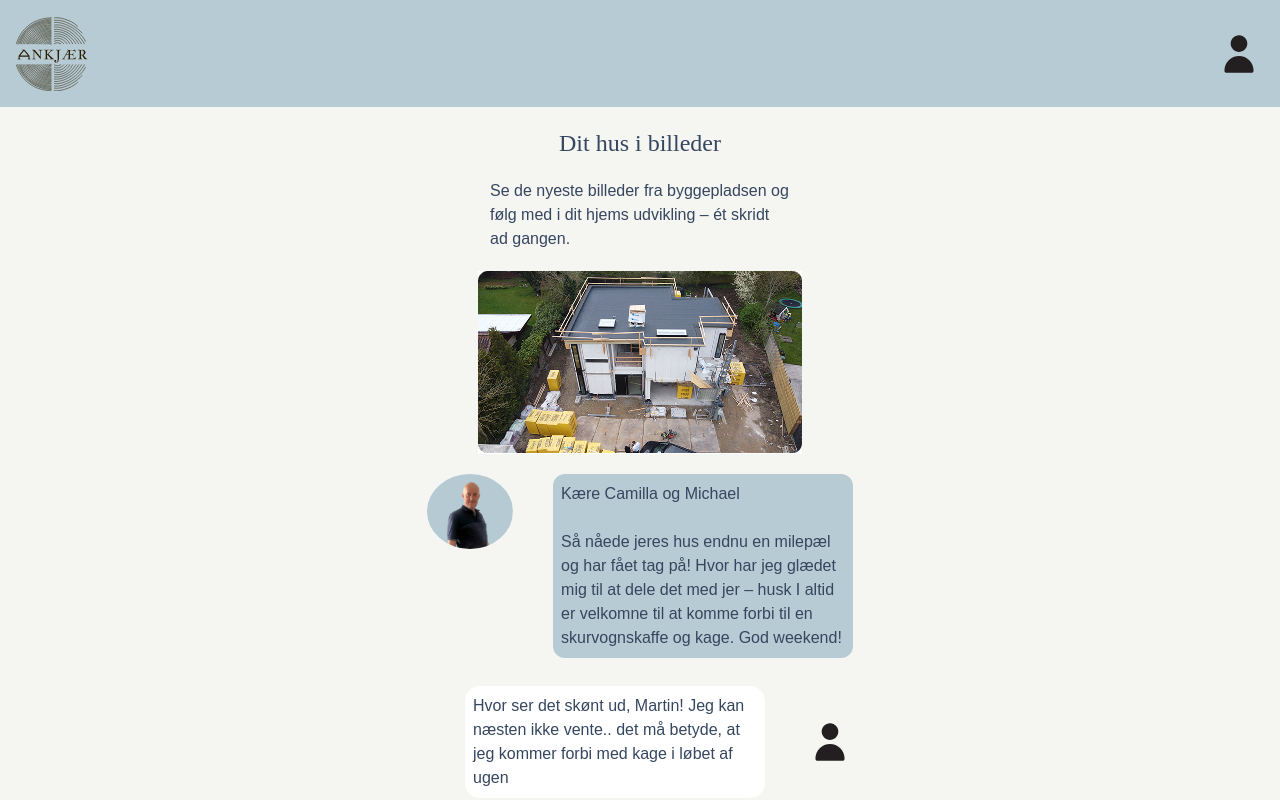
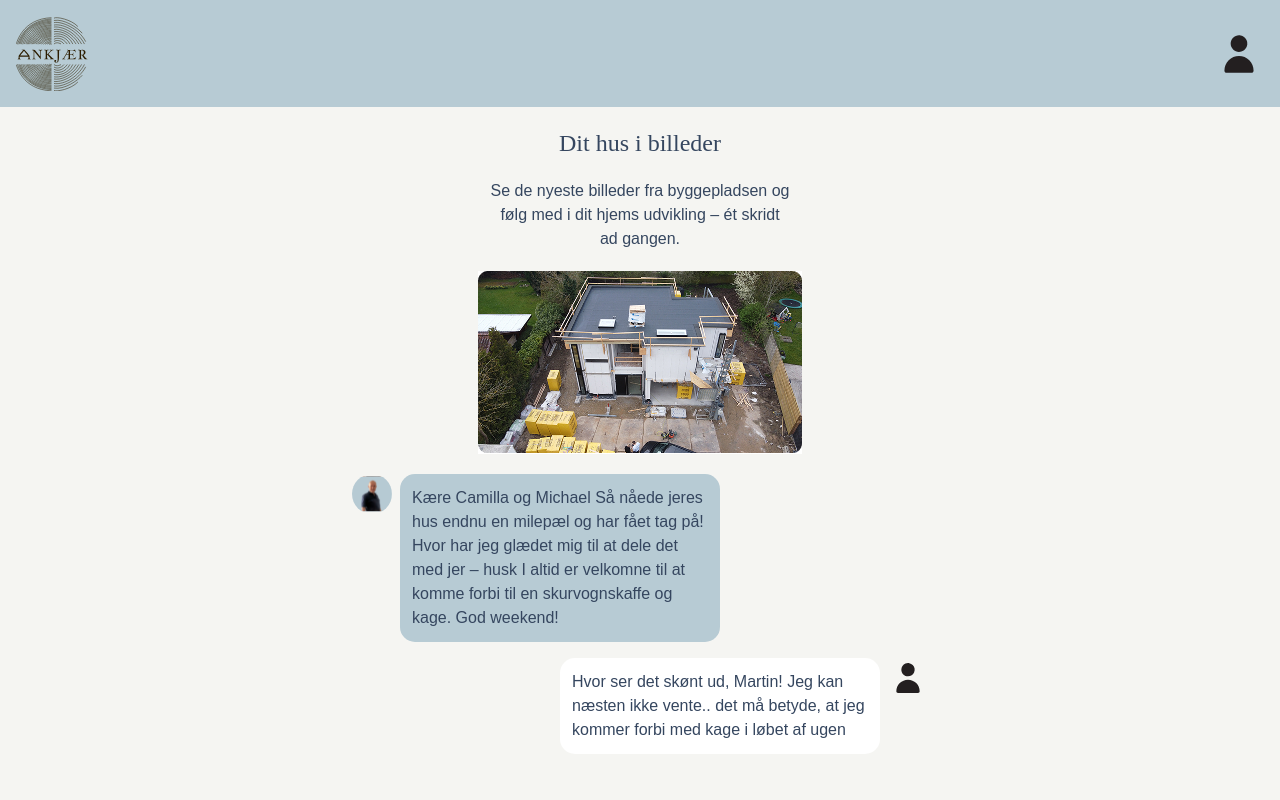
Before and after one commit to AlberteViendahl/forket-ate, a Next.js app: page /Chat in a window 1280 px wide. Shown: the top 800 px of the page. Built offline with nearby package versions, Linux system fonts and the light colour scheme; a web font is replaced by a local one.

Commit message:
autosvar

```diff
--- a/src/components/Samtale.jsx
+++ b/src/components/Samtale.jsx
@@ -1,6 +1,39 @@
 "use client";
 import { useState } from "react";
 import Link from "next/link";
+
+// Genanvendelig beskedkomponent
+const Message = ({ sender, text }) => (
+  <div
+    className={`flex w-full items-start max-w-xl mx-auto ${
+      sender === "user" ? "justify-end" : "justify-start"
+    } mb-4`}
+  >
+    {sender === "martin" && (
+      <img
+        src="/img/martin.svg"
+        alt="Martin"
+        className="w-10 h-10 rounded-full mr-2"
+      />
+    )}
+    <div
+      className={`p-3 rounded-[15px] max-w-xs w-fit ${
+        sender === "user"
+          ? "bg-white text-darkblue mr-2"
+          : "bg-lightblue text-darkblue"
+      }`}
+    >
+      {text}
+    </div>
+    {sender === "user" && (
+      <img
+        src="/img/person.svg"
+        alt="Bruger"
+        className="w-10 h-10 rounded-full"
+      />
+    )}
+  </div>
+);
 
 const Samtale = () => {
   const [messages, setMessages] = useState([]);
@@ -14,13 +47,20 @@ const Samtale = () => {
 
     if (!messageText.trim()) return;
 
-    const newMessage = {
+    const userMessage = {
       id: messageId,
       text: messageText,
+      sender: "user",
     };
 
-    setMessages((prev) => [...prev, newMessage]);
-    setMessageId((prev) => prev + 1);
+    const martinReply = {
+      id: messageId + 1,
+      text: "Autosvar: Tusind tak for beskeden – jeg vender tilbage, så snart jeg kan. /Martin",
+      sender: "martin",
+    };
+
+    setMessages((prev) => [...prev, userMessage, martinReply]);
+    setMessageId((prev) => prev + 2);
     event.target.reset();
   }
 
@@ -29,7 +69,7 @@ const Samtale = () => {
       <h2 className="text-center text-2xl p-5">Dit hus i billeder</h2>
 
       <div className="flex justify-center">
-        <p className="w-300 mb-5">
+        <p className="w-300 mb-5 text-center">
           Se de nyeste billeder fra byggepladsen og følg med i dit hjems
           udvikling – ét skridt ad gangen.
         </p>
@@ -41,46 +81,26 @@ const Samtale = () => {
         alt="hus der er i gang med at blive bygget"
       />
 
-      <div className="flex justify-center mb-7">
-        <div className="grid grid-cols-1">
-          <img
-            className="h-75 rounded-100"
-            src="/img/martin.svg"
-            alt="Billede af ejeren"
-          />
-        </div>
-        <p className="w-300 ml-10 bg-lightblue rounded-12 p-2">
-          Kære Camilla og Michael <br />
-          <br />
-          Så nåede jeres hus endnu en milepæl og har fået tag på! Hvor har jeg
-          glædet mig til at dele det med jer – husk I altid er velkomne til at
-          komme forbi til en skurvognskaffe og kage. God weekend!
-        </p>
-      </div>
+      {/* Statisk besked fra Martin */}
+      <Message
+        sender="martin"
+        text={`Kære Camilla og Michael\n\nSå nåede jeres hus endnu en milepæl og har fået tag på! Hvor har jeg glædet mig til at dele det med jer – husk I altid er velkomne til at komme forbi til en skurvognskaffe og kage. God weekend!`}
+      />
 
-      <div className="flex justify-center">
-        <p className="w-300 bg-white rounded-15 p-2 ml-10">
-          Hvor ser det skønt ud, Martin! Jeg kan næsten ikke vente.. det må
-          betyde, at jeg kommer forbi med kage i løbet af ugen
-        </p>
-        <img
-          className="ml-10"
-          src="/img/person.svg"
-          alt="illustration af en person"
-        />
-      </div>
+      {/* Statisk svar fra bruger */}
+      <Message
+        sender="user"
+        text="Hvor ser det skønt ud, Martin! Jeg kan næsten ikke vente.. det må betyde, at jeg kommer forbi med kage i løbet af ugen"
+      />
 
-      <div className="flex flex-col items-center space-y-4 mb-10 mr-12 max-w-xl mx-auto pr-20 mt-2">
+      {/* Dynamiske beskeder */}
+      <div className="flex flex-col items-center space-y-2 mb-10 w-full">
         {messages.map((msg) => (
-          <div
-            key={msg.id}
-            className="self-end bg-white text-darkblue p-3 rounded-[15px] max-w-xs w-fit"
-          >
-            {msg.text}
-          </div>
+          <Message key={msg.id} sender={msg.sender} text={msg.text} />
         ))}
       </div>
 
+      {/* Form til nye beskeder */}
       <form
         onSubmit={addTask}
         className="flex gap-3 justify-center max-w-[70%] mx-auto"
@@ -101,6 +121,7 @@ const Samtale = () => {
         </button>
       </form>
 
+      {/* Tilbage-knap */}
       <div className="bg-white flex justify-center p-5 mt-10">
         <Link href="/App">
           <img src="/img/undo.svg" alt="Gå tilbage knap" />
```
